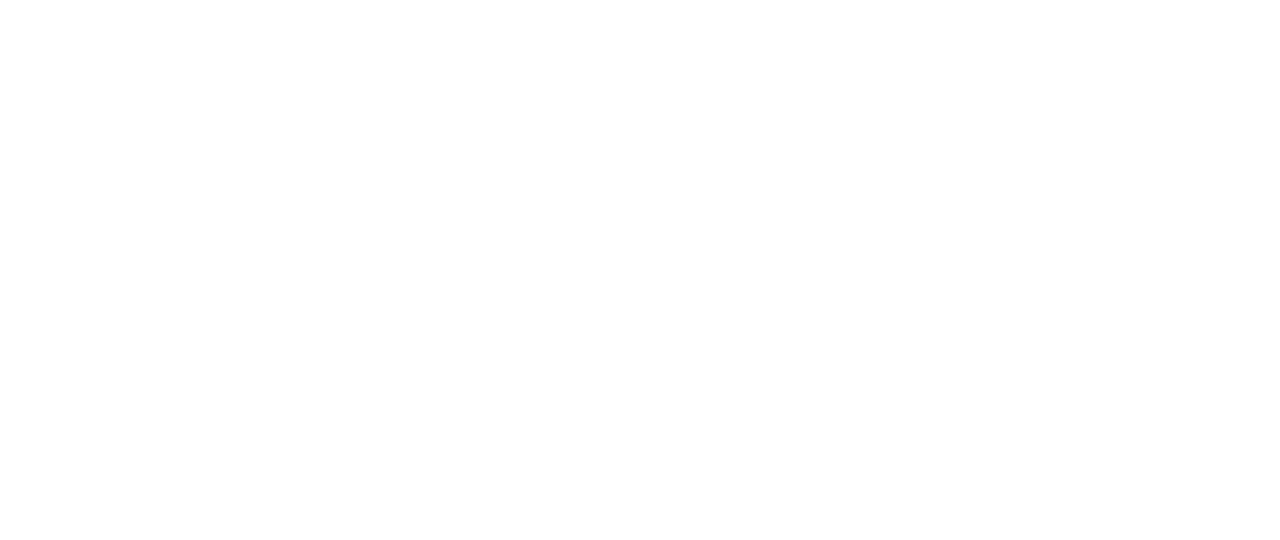
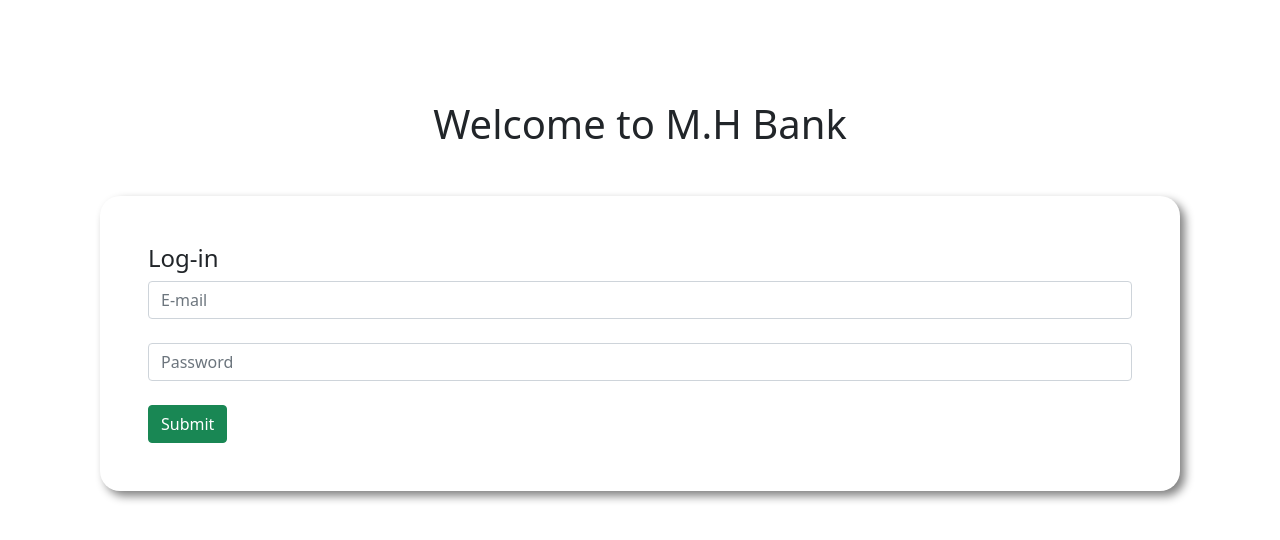
Before and after one commit to Mahadi92/mh-bank, a plain HTML site: page index.html in a window 1280 px wide. Drawn offline with Linux system fonts and the light colour scheme.

Commit message:
Form designed

```diff
--- a/css/style.css
+++ b/css/style.css
@@ -0,0 +1,7 @@
+body{
+    padding: 100px;
+}
+.submit-area{
+    border-radius: 20px;
+    box-shadow: 5px 5px 10px gray;
+}
--- a/index.html
+++ b/index.html
@@ -4,8 +4,23 @@
     <meta charset="UTF-8">
     <meta name="viewport" content="width=device-width, initial-scale=1.0">
     <title>M.H Bank</title>
+
+    <link rel="stylesheet" href="css/bootstrap.min.css">
+    <link rel="stylesheet" href="css/style.css">
 </head>
 <body>
 
+<div class="form-area">
+    <h1 class="text-center">Welcome to M.H Bank</h1>
+    <div class="submit-area mt-5 p-5">
+        <h4>Log-in</h4>
+        <input type="text" class="form-control mb-4" placeholder="E-mail">
+        <input type="password" class="form-control mb-4" placeholder="Password">
+        <button class="btn btn-success" type="submit">Submit</button>
+    </div>
+</div>
+
+    <script src="js/script.js"></script>
+    <script src="js/bootstrap.bundle.js"></script>
 </body>
 </html>
```
